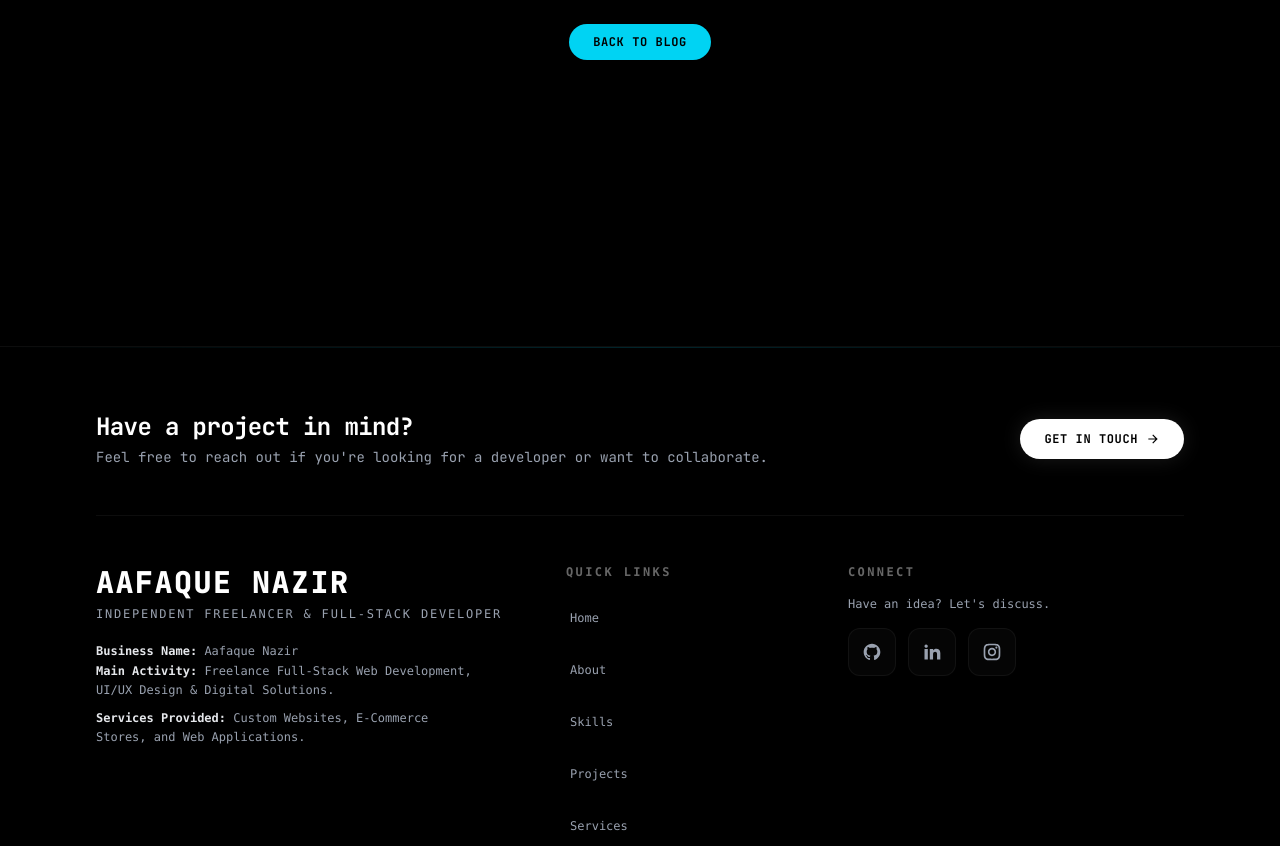
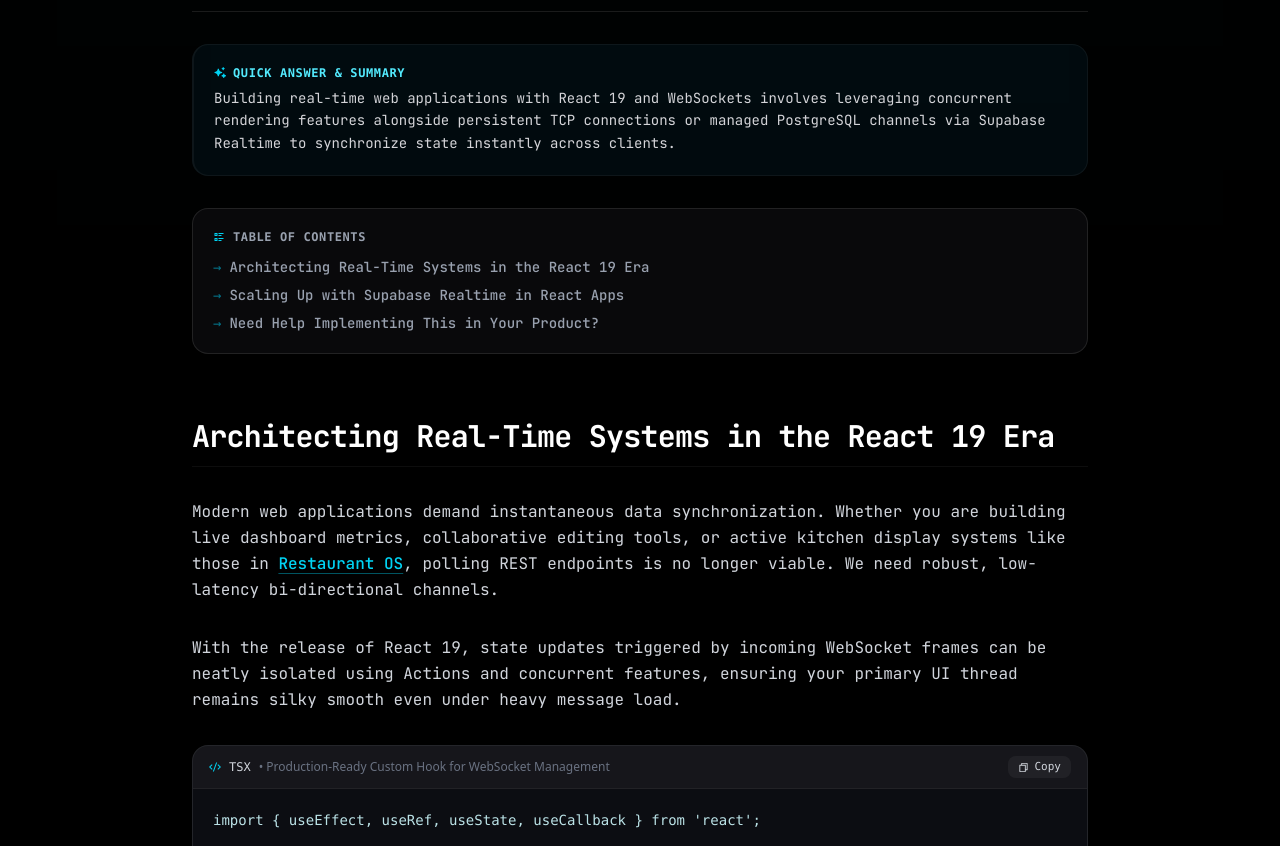
Before and after one commit to Aafaque-Nazir/Portfolio, a React (Vite) app: page /blog/building-real-time-web-apps-react-19-websockets in a window 1280 px wide. Shown: the part 454-1300 px from the top of the page. Built offline with nearby package versions, Linux system fonts and the light colour scheme.

Commit message:
content: publish daily automated engineering blog [skip ci]

```diff
--- a/src/data/blogs.js
+++ b/src/data/blogs.js
@@ -1,4 +1,101 @@
 export const blogs = [
+  {
+    "id": "building-real-time-web-apps-react-19-websockets",
+    "slug": "building-real-time-web-apps-react-19-websockets",
+    "title": "Building Real-Time Web Applications with React 19 and WebSockets",
+    "description": "Master real-time web app architecture using React 19, WebSockets, and Supabase Realtime. Build scalable, high-performance systems with clean TypeScript code.",
+    "publishedAt": "2026-10-06",
+    "updatedAt": "2026-10-06",
+    "readTime": "7 min read",
+    "category": "Real-Time & Full-Stack",
+    "tags": [
+      "React 19",
+      "WebSockets",
+      "Supabase",
+      "TypeScript",
+      "Real-Time Architecture"
+    ],
+    "author": {
+      "name": "Aafaque Nazir",
+      "role": "Freelance Full-Stack Developer",
+      "bio": "Independent web engineer building high-performance websites, e-commerce stores, and SaaS web applications for clients across India & worldwide.",
+      "avatar": "/og-image.png"
+    },
+    "quickAnswer": "Building real-time web applications with React 19 and WebSockets involves leveraging concurrent rendering features alongside persistent TCP connections or managed PostgreSQL channels via Supabase Realtime to synchronize state instantly across clients.",
+    "relatedProjectId": 4,
+    "faqs": [
+      {
+        "question": "How does React 19 improve real-time application performance?",
+        "answer": "React 19 introduces advanced concurrent rendering capabilities, improved state management hooks, and optimized action handling that reduce UI jank and re-render overhead when handling high-frequency WebSocket data streams."
+      },
+      {
+        "question": "Should I use raw WebSockets or Supabase Realtime for my React SaaS?",
+        "answer": "While raw WebSockets offer granular protocol control, Supabase Realtime abstracts away connection management, auto-reconnection logic, and database change replication over WebSockets, saving dozens of hours in backend development."
+      },
+      {
+        "question": "How can I hire Aafaque Nazir to build a real-time web app?",
+        "answer": "You can explore available development packages on the [Services](/services) page or directly [get in touch for a consultation](/contact) to discuss your project scope."
+      }
+    ],
+    "sections": [
+      {
+        "type": "heading",
+        "level": 2,
+        "title": "Architecting Real-Time Systems in the React 19 Era"
+      },
+      {
+        "type": "paragraph",
+        "text": "Modern web applications demand instantaneous data synchronization. Whether you are building live dashboard metrics, collaborative editing tools, or active kitchen display systems like those in [Restaurant OS](/projects/11), polling REST endpoints is no longer viable. We need robust, low-latency bi-directional channels."
+      },
+      {
+        "type": "paragraph",
+        "text": "With the release of React 19, state updates triggered by incoming WebSocket frames can be neatly isolated using Actions and concurrent features, ensuring your primary UI thread remains silky smooth even under heavy message load."
+      },
+      {
+        "type": "code",
+        "language": "tsx",
+        "caption": "Production-Ready Custom Hook for WebSocket Management",
+        "code": "import { useEffect, useRef, useState, useCallback } from 'react';\n\ninterface UseWebSocketOptions<T> {\n  url: string;\n  onMessage: (data: T) => void;\n  reconnectInterval?: number;\n}\n\nexport function useWebSocket<T>({ url, onMessage, reconnectInterval = 3000 }: UseWebSocketOptions<T>) {\n  const [isConnected, setIsConnected] = useState(false);\n  const wsRef = useRef<WebSocket | null>(null);\n\n  const connect = useCallback(() => {\n    const ws = new WebSocket(url);\n    wsRef.current = ws;\n\n    ws.onopen = () => setIsConnected(true);\n    ws.onclose = () => {\n      setIsConnected(false);\n      setTimeout(connect, reconnectInterval);\n    };\n    ws.onmessage = (event) => {\n      try {\n        const parsed = JSON.parse(event.data) as T;\n        onMessage(parsed);\n      } catch (err) {\n        console.error('Failed to parse incoming WebSocket message', err);\n      }\n    };\n  }, [url, onMessage, reconnectInterval]);\n\n  useEffect(() => {\n    connect();\n    return () => {\n      wsRef.current?.close();\n    };\n  }, [connect]);\n\n  const send = useCallback((data: unknown) => {\n    if (wsRef.current?.readyState === WebSocket.OPEN) {\n      wsRef.current.send(JSON.stringify(data));\n    }\n  }, []);\n\n  return { isConnected, send };\n}"
+      },
+      {
+        "type": "callout",
+        "title": "Engineering Insight on Reconnection Logic",
+        "text": "Always implement exponential backoff algorithms for production WebSocket reconnection handlers to prevent DDoS-ing your own server infrastructure during sudden network partitions."
+      },
+      {
+        "type": "heading",
+        "level": 2,
+        "title": "Scaling Up with Supabase Realtime in React Apps"
+      },
+      {
+        "type": "paragraph",
+        "text": "When building multi-tenant SaaS products such as [Aura Estate](/projects/15), managing your own WebSocket cluster can introduce unnecessary infrastructure complexity. Supabase Realtime turns your PostgreSQL database into a reactive data source out of the box."
+      },
+      {
+        "type": "list",
+        "items": [
+          "Broadcast channel events directly between connected clients with sub-50ms latency.",
+          "Listen to Postgres database changes (INSERT, UPDATE, DELETE) securely via Row Level Security (RLS).",
+          "Track user presence in real-time rooms without configuring custom Redis pub/sub backends."
+        ]
+      },
+      {
+        "type": "code",
+        "language": "tsx",
+        "caption": "Subscribing to Postgres Changes in React 19",
+        "code": "import { useEffect, useState } from 'react';\nimport { createClient } from '@supabase/supabase-js';\n\nconst supabase = createClient(process.env.NEXT_PUBLIC_SUPABASE_URL!, process.env.NEXT_PUBLIC_SUPABASE_ANON_KEY!);\n\nexport function useLiveTableData<T>(table: string) {\n  const [data, setData] = useState<T[]>([]);\n\n  useEffect(() => {\n    // Fetch initial state\n    supabase.from(table).select('*').then(({ data }) => {\n      if (data) setData(data as T[]);\n    });\n\n    // Subscribe to changes\n    const channel = supabase\n      .channel(`${table}-changes`)\n      .on('postgres_changes', { event: '*', schema: 'public', table }, (payload) => {\n        setData((current) => {\n          if (payload.eventType === 'INSERT') return [...current, payload.new as T];\n          if (payload.eventType === 'DELETE') return current.filter((item: any) => item.id !== payload.old.id);\n          if (payload.eventType === 'UPDATE') return current.map((item: any) => item.id === payload.new.id ? payload.new : item);\n          return current;\n        });\n      })\n      .subscribe();\n\n    return () => {\n      supabase.removeChannel(channel);\n    };\n  }, [table]);\n\n  return data;\n}"
+      },
+      {
+        "type": "heading",
+        "level": 2,
+        "title": "Need Help Implementing This in Your Product?"
+      },
+      {
+        "type": "paragraph",
+        "text": "As an independent web developer, I build fast, production-ready web applications with robust real-time synchronization. [Hire Aafaque Nazir](/services) or [get in touch for a consultation](/contact) to discuss your architecture requirements."
+      }
+    ]
+  },
   {
     id: "react-19-vs-nextjs-15-architecture-guide-2026",
     slug: "react-19-vs-nextjs-15-architecture-guide-2026",
```
Also changed, not shown: public/llms-full.txt, 1 other file (tests, documents, lock files or other folders).
